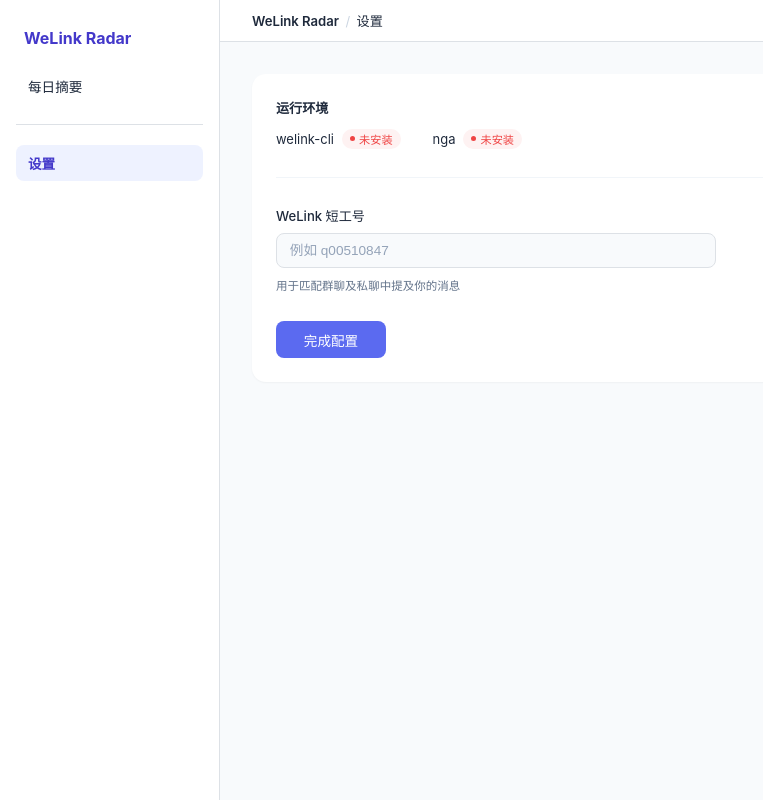
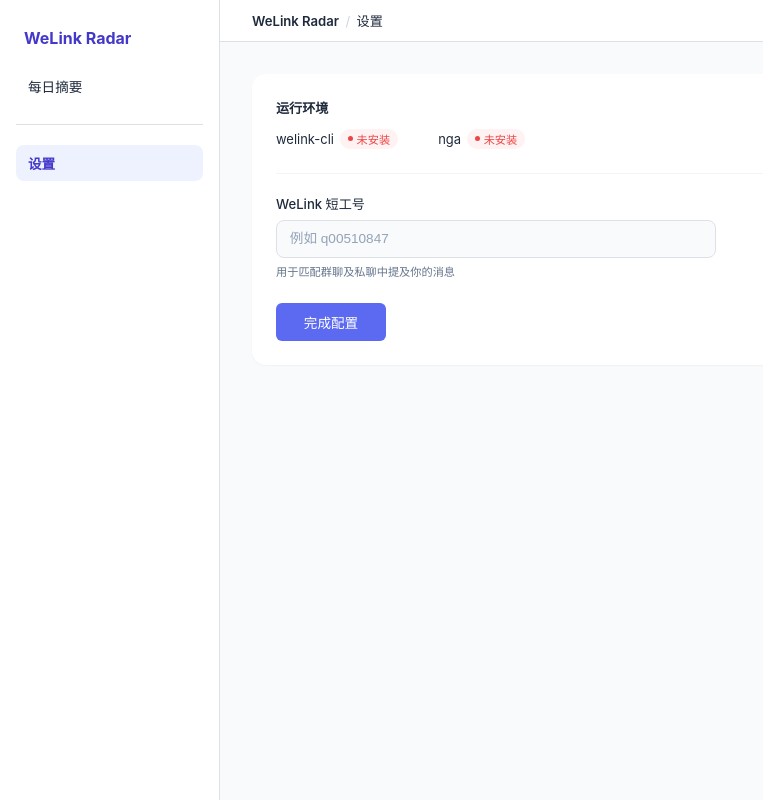
Before and after one commit to Qinnnnnn/welink-radar, a FastAPI app: page /setup in a window 1280 px wide. Shown: the whole page, without its empty margins (0-763 px from the left). Run offline with FastAPI, Linux system fonts and the light colour scheme; some libraries are stand-ins or nearby versions.

Commit message:
style: 设置页骨架对齐 — 输入框/按钮统一尺寸、边界感强化
- 输入框: 白底 + #CBD5E1 细边框, 圆角 6px, 固定高度 38px
- 按钮: 同等 38px 高、6px 圆角, 独立 .setup-btn class
- 环境项: 名称与胶囊 gap 缩至 0.35rem 紧密绑定, 组间距扩至 2.5rem
- 间距微调: 分割线 1.5rem/1.25rem, label→input 0.45rem, hint→按钮 1.5rem

```diff
--- a/templates/pages/setup.html
+++ b/templates/pages/setup.html
@@ -19,14 +19,20 @@
         }
         .status-tag.ready::before { background:#10B981; }
         .status-tag.missing::before { background:#EF4444; }
-        .setup-divider { border:none; border-top:1px solid #F1F5F9; margin:1.75rem 0; }
+        .setup-divider { border:none; border-top:1px solid #F1F5F9; margin:1.5rem 0 1.25rem 0; }
         .setup-input {
-            background:#FFF; border:1px solid #E2E8F0; border-radius:8px;
-            padding:0.55rem 0.8rem; font-size:0.85rem; color:var(--text);
-            width:100%; outline:none; transition:border-color 0.15s;
+            background:#FFF; border:1px solid #CBD5E1; border-radius:6px;
+            height:38px; padding:0 0.7rem; font-size:0.84rem; color:var(--text);
+            width:100%; outline:none; transition:border-color 0.15s,box-shadow 0.15s;
         }
         .setup-input:focus { border-color:#5B6AF0; box-shadow:0 0 0 3px rgba(91,106,240,0.1); }
         .setup-input::placeholder { color:#94A3B8; }
+        .setup-btn {
+            height:38px; padding:0 1.2rem; border-radius:6px; font-weight:500;
+            font-size:0.85rem; cursor:pointer; border:none; transition:background 0.15s;
+            background:var(--accent); color:#FFF; min-width:110px;
+        }
+        .setup-btn:hover { background:var(--accent-hover); }
     </style>
 </head>
 <body>
@@ -43,14 +49,14 @@
                 <div class="card">
 
                     <div style="font-size:0.82rem;font-weight:600;color:var(--text);margin-bottom:0.75rem;">运行环境</div>
-                    <div style="display:flex;align-items:center;gap:2rem;">
-                        <div style="display:flex;align-items:center;gap:0.5rem;font-size:0.81rem;">
+                    <div style="display:flex;align-items:center;gap:2.5rem;">
+                        <div style="display:flex;align-items:center;gap:0.35rem;font-size:0.81rem;">
                             <span style="color:var(--text);">welink-cli</span>
                             <span class="status-tag {{ 'ready' if env_checks.welink_cli_available else 'missing' }}">
                                 {{ '已就绪' if env_checks.welink_cli_available else '未安装' }}
                             </span>
                         </div>
-                        <div style="display:flex;align-items:center;gap:0.5rem;font-size:0.81rem;">
+                        <div style="display:flex;align-items:center;gap:0.35rem;font-size:0.81rem;">
                             <span style="color:var(--text);">nga</span>
                             <span class="status-tag {{ 'ready' if env_checks.nga_available else 'missing' }}">
                                 {{ '已就绪' if env_checks.nga_available else '未安装' }}
@@ -61,14 +67,14 @@
                     <hr class="setup-divider">
 
                     <form hx-post="/api/setup" hx-swap="outerHTML" style="max-width:440px;">
-                        <label style="display:block;font-size:0.82rem;font-weight:500;color:var(--text);margin-bottom:0.55rem;">
+                        <label style="display:block;font-size:0.82rem;font-weight:500;color:var(--text);margin-bottom:0.45rem;">
                             WeLink 短工号
                         </label>
                         <input name="myNicknames" type="text" class="setup-input" placeholder="例如 q00510847">
-                        <p style="font-size:0.72rem;color:var(--muted);margin-top:0.55rem;">
+                        <p style="font-size:0.7rem;color:var(--muted);margin-top:0.35rem;">
                             用于匹配群聊及私聊中提及你的消息
                         </p>
-                        <button type="submit" class="btn btn-primary" style="margin-top:1.75rem;width:auto;min-width:110px;">完成配置</button>
+                        <button type="submit" class="setup-btn" style="margin-top:1.5rem;">完成配置</button>
                     </form>
 
                 </div>
```
